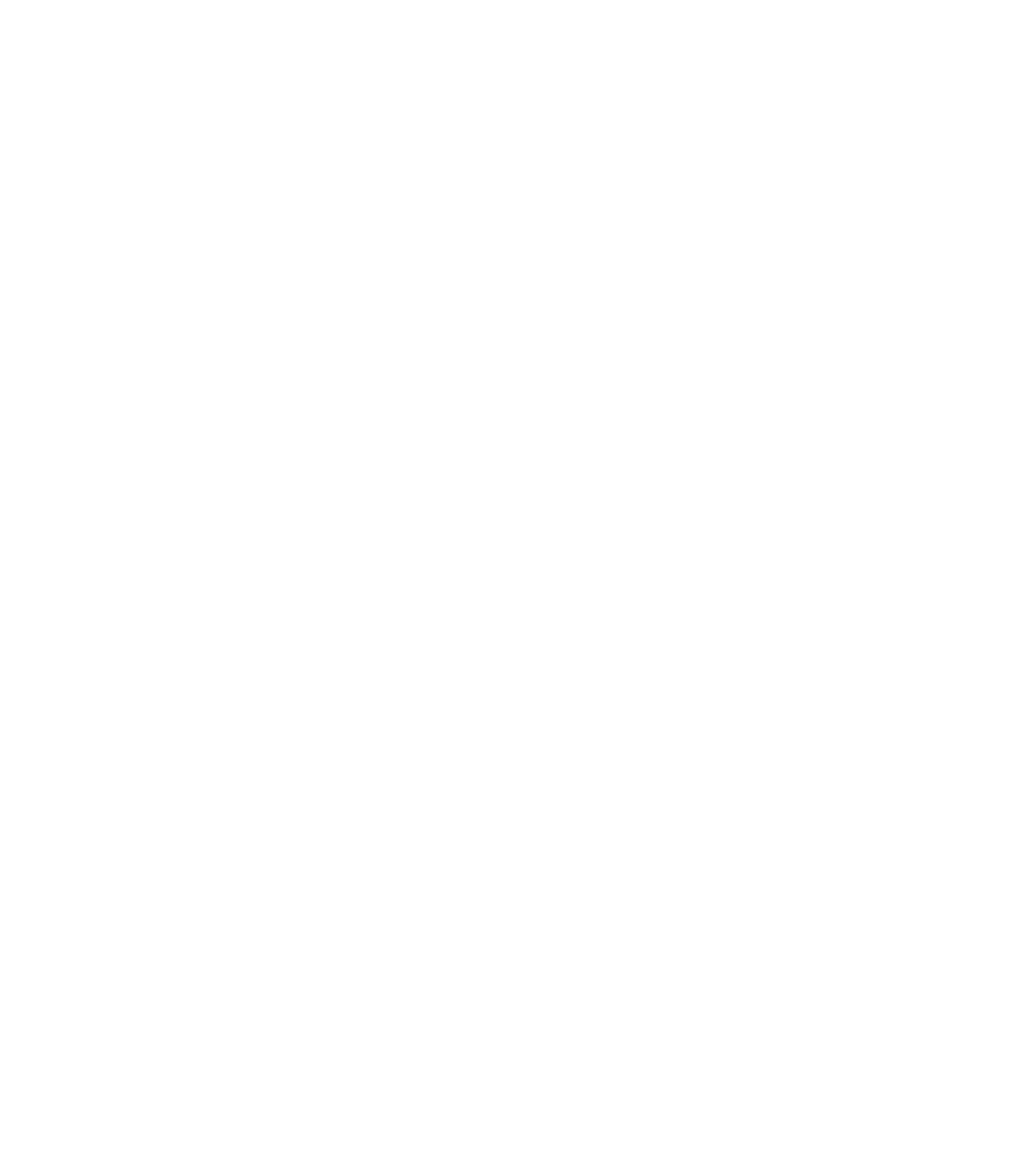
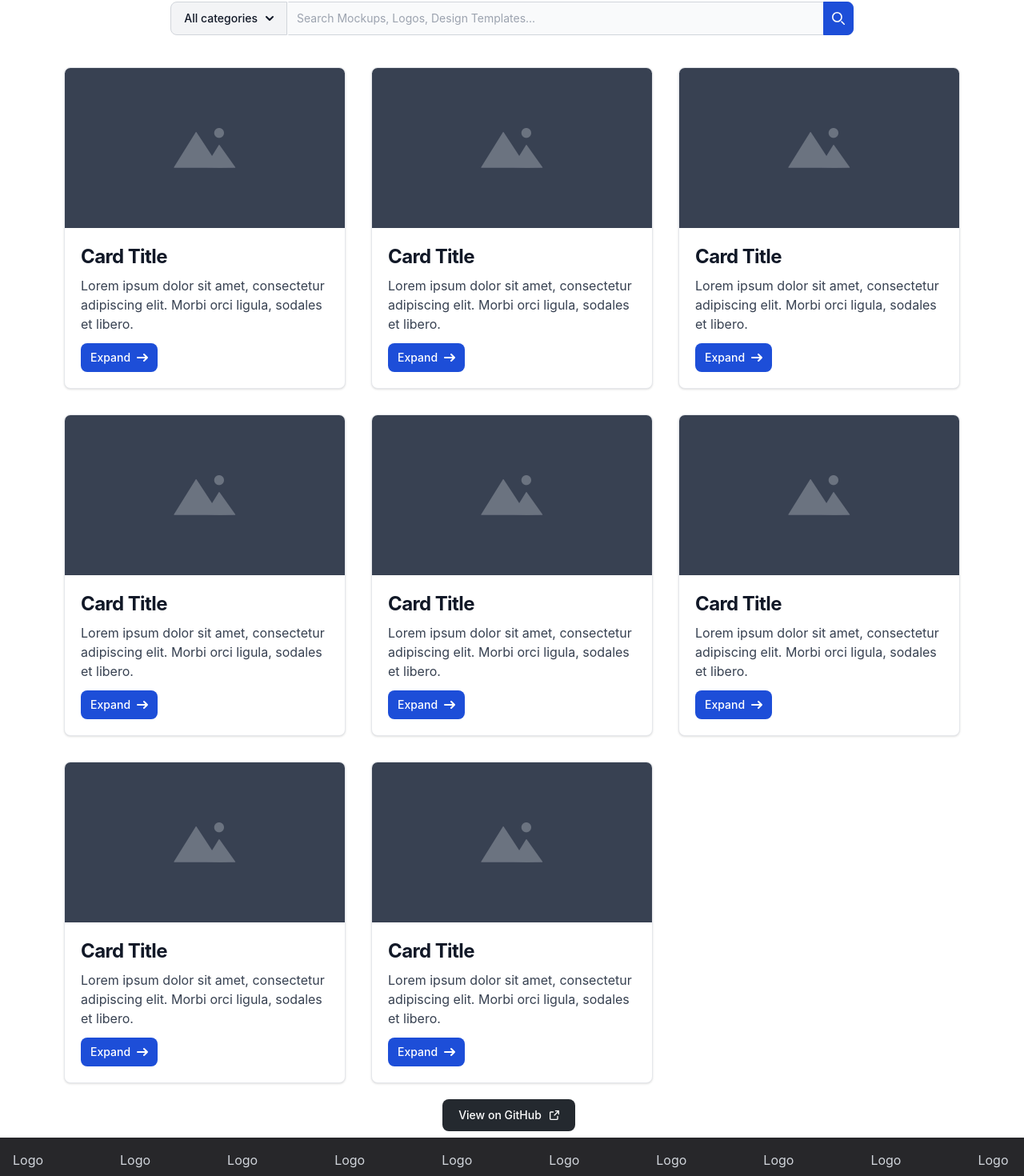
Before and after one commit to agraham02/portfolio-website, a React (Create React App) app: page / in a window 1280 px wide. Shown: the part 926-2396 px from the top of the page at 80% size. Before the commit the page ends 860 px from the top, so only its background shows below. Built offline with nearby package versions, Linux system fonts and the light colour scheme.

Commit message:
Done Projects section v1.0

```diff
--- a/src/App.js
+++ b/src/App.js
@@ -13,13 +13,13 @@ function App() {
         <>
             <Nav />
             <Header />
-            {/* <main>
+            <main>
                 <Projects />
-                <AboutMe />
+                {/* <AboutMe />
                 <StatsBanner />
-                <Contact />
+                <Contact /> */}
             </main>
-            <Footer /> */}
+            {/* <Footer /> */}
         </>
     );
 }
--- a/src/components/Header.js
+++ b/src/components/Header.js
@@ -33,9 +33,9 @@ export default function Header() {
 
 function CustomButton({text, type}) {
     const primaryStyle =
-        "text-white bg-blue-700 hover:bg-blue-800 focus:ring-4 focus:ring-blue-300 font-medium rounded-lg text-sm px-5 py-2.5 mr-2 mb-2 :bg-blue-600 focus:outline-none grow cursor-pointer";
+        "text-white bg-blue-700 hover:bg-blue-800 focus:ring-4 focus:ring-blue-300 font-medium rounded-lg text-sm px-5 py-2.5 mr-2 mb-2 dark:bg-blue-600 dark:hover:bg-blue-700 focus:outline-none dark:focus:ring-blue-800 grow cursor-pointer";
     const secondaryStyle =
-        "py-2.5 px-5 mr-2 mb-2 text-sm font-medium text-gray-900 focus:outline-none bg-white rounded-lg border border-gray-200 hover:bg-gray-100 hover:text-blue-700 focus:z-10 focus:ring-4 focus:ring-gray-200 grow cursor-pointer";
+        "py-2.5 px-5 mr-2 mb-2 text-sm font-medium text-gray-900 focus:outline-none bg-white rounded-lg border border-gray-200 hover:bg-gray-100 hover:text-blue-700 focus:z-10 focus:ring-4 focus:ring-gray-200 dark:focus:ring-gray-700 dark:bg-gray-800 dark:text-gray-400 dark:border-gray-600 dark:hover:text-white dark:hover:bg-gray-700 grow cursor-pointer";
     const tertiaryStyle = "";
     let style = primaryStyle;
 
--- a/src/components/Projects.js
+++ b/src/components/Projects.js
@@ -1,24 +1,190 @@
 import React from "react";
-import ProjectCard from "./sub-components/ProjectCard";
 
 export default function Projects() {
     return (
-        <div>
-            <h2>Projects</h2>
-            <div>
-                <div>Search</div>
-                <div>Filter</div>
+        <div className="flex flex-col items-center">
+            <h2 className="text-5xl">Projects</h2>
+            <SearchBar />
+            {/* <div>Filter</div> */}
+            <ProjectCardGrid />
+            <a className="text-white bg-[#24292F] hover:bg-[#24292F]/90 focus:ring-4 focus:outline-none focus:ring-[#24292F]/50 font-medium rounded-lg text-sm px-5 py-2.5 text-center inline-flex items-center dark:focus:ring-gray-500 dark:hover:bg-[#050708]/30 mr-2 mb-2 cursor-pointer">
+                View on GitHub
+                <svg
+                    className="w-3 h-3 ml-2.5"
+                    aria-hidden="true"
+                    xmlns="http://www.w3.org/2000/svg"
+                    fill="none"
+                    viewBox="0 0 18 18"
+                >
+                    <path
+                        stroke="currentColor"
+                        strokeLinecap="round"
+                        strokeLinejoin="round"
+                        strokeWidth="2"
+                        d="M15 11v4.833A1.166 1.166 0 0 1 13.833 17H2.167A1.167 1.167 0 0 1 1 15.833V4.167A1.166 1.166 0 0 1 2.167 3h4.618m4.447-2H17v5.768M9.111 8.889l7.778-7.778"
+                    />
+                </svg>
+            </a>
+            <InfiniteScrollBanner />
         </div>
-            <ProjectCardGrid />
-            <div>More on GitHub</div>
-            <InfiniteScrollBanner />
+    );
+}
+
+function SearchBar() {
+    return (
+        <form className="w-8/12 m-5">
+            <div class="flex">
+                <label
+                    for="search-dropdown"
+                    class="mb-2 text-sm font-medium text-gray-900 sr-only dark:text-white"
+                >
+                    Your Email
+                </label>
+                <button
+                    id="dropdown-button"
+                    data-dropdown-toggle="dropdown"
+                    class="flex-shrink-0 z-10 inline-flex items-center py-2.5 px-4 text-sm font-medium text-center text-gray-900 bg-gray-100 border border-gray-300 rounded-l-lg hover:bg-gray-200 focus:ring-4 focus:outline-none focus:ring-gray-100 dark:bg-gray-700 dark:hover:bg-gray-600 dark:focus:ring-gray-700 dark:text-white dark:border-gray-600"
+                    type="button"
+                >
+                    All categories{" "}
+                    <svg
+                        class="w-2.5 h-2.5 ml-2.5"
+                        aria-hidden="true"
+                        xmlns="http://www.w3.org/2000/svg"
+                        fill="none"
+                        viewBox="0 0 10 6"
+                    >
+                        <path
+                            stroke="currentColor"
+                            stroke-linecap="round"
+                            stroke-linejoin="round"
+                            stroke-width="2"
+                            d="m1 1 4 4 4-4"
+                        />
+                    </svg>
+                </button>
+                <div
+                    id="dropdown"
+                    class="z-10 hidden bg-white divide-y divide-gray-100 rounded-lg shadow w-44 dark:bg-gray-700"
+                >
+                    <ul
+                        class="py-2 text-sm text-gray-700 dark:text-gray-200"
+                        aria-labelledby="dropdown-button"
+                    >
+                        <li>
+                            <button
+                                type="button"
+                                class="inline-flex w-full px-4 py-2 hover:bg-gray-100 dark:hover:bg-gray-600 dark:hover:text-white"
+                            >
+                                Mockups
+                            </button>
+                        </li>
+                        <li>
+                            <button
+                                type="button"
+                                class="inline-flex w-full px-4 py-2 hover:bg-gray-100 dark:hover:bg-gray-600 dark:hover:text-white"
+                            >
+                                Templates
+                            </button>
+                        </li>
+                        <li>
+                            <button
+                                type="button"
+                                class="inline-flex w-full px-4 py-2 hover:bg-gray-100 dark:hover:bg-gray-600 dark:hover:text-white"
+                            >
+                                Design
+                            </button>
+                        </li>
+                        <li>
+                            <button
+                                type="button"
+                                class="inline-flex w-full px-4 py-2 hover:bg-gray-100 dark:hover:bg-gray-600 dark:hover:text-white"
+                            >
+                                Logos
+                            </button>
+                        </li>
+                    </ul>
+                </div>
+                <div class="relative w-full">
+                    <input
+                        type="search"
+                        id="search-dropdown"
+                        class="block p-2.5 w-full z-20 text-sm text-gray-900 bg-gray-50 rounded-r-lg border-l-gray-50 border-l-2 border border-gray-300 focus:ring-blue-500 focus:border-blue-500 dark:bg-gray-700 dark:border-l-gray-700  dark:border-gray-600 dark:placeholder-gray-400 dark:text-white dark:focus:border-blue-500"
+                        placeholder="Search Mockups, Logos, Design Templates..."
+                        required
+                    />
+                    <button
+                        type="submit"
+                        class="absolute top-0 right-0 p-2.5 text-sm font-medium h-full text-white bg-blue-700 rounded-r-lg border border-blue-700 hover:bg-blue-800 focus:ring-4 focus:outline-none focus:ring-blue-300 dark:bg-blue-600 dark:hover:bg-blue-700 dark:focus:ring-blue-800"
+                    >
+                        <svg
+                            class="w-4 h-4"
+                            aria-hidden="true"
+                            xmlns="http://www.w3.org/2000/svg"
+                            fill="none"
+                            viewBox="0 0 20 20"
+                        >
+                            <path
+                                stroke="currentColor"
+                                stroke-linecap="round"
+                                stroke-linejoin="round"
+                                stroke-width="2"
+                                d="m19 19-4-4m0-7A7 7 0 1 1 1 8a7 7 0 0 1 14 0Z"
+                            />
+                        </svg>
+                        <span class="sr-only">Search</span>
+                    </button>
+                </div>
+            </div>
+        </form>
+    );
+}
+
+function ProjectCard() {
+    return (
+        <div className="max-w-sm bg-white border border-gray-200 rounded-lg shadow dark:bg-gray-800 dark:border-gray-700 overflow-hidden">
+            <div className="overflow-hidden">
+                <img src="/defaul-image.jpg" />
+            </div>
+            <div className="p-5">
+                <h3 className="mb-2 text-2xl font-bold tracking-tight text-gray-900 dark:text-white">
+                    Card Title
+                </h3>
+                <p className="mb-3 font-norma text-gray-700 dark:text-gray-400">
+                    Lorem ipsum dolor sit amet, consectetur adipiscing elit.
+                    Morbi orci ligula, sodales et libero.
+                </p>
+                <div className="inline-flex items-center px-3 py-2 text-sm font-medium text-center text-white bg-blue-700 rounded-lg hover:bg-blue-800 focus:ring-4 focus:outline-none focus:ring-blue-300 dark:bg-blue-600 dark:hover:bg-blue-700 dark:focus:ring-blue-800 cursor-pointer">
+                    Expand
+                    <svg
+                        className="w-3.5 h-3.5 ml-2"
+                        aria-hidden="true"
+                        xmlns="http://www.w3.org/2000/svg"
+                        fill="none"
+                        viewBox="0 0 14 10"
+                    >
+                        <path
+                            stroke="currentColor"
+                            strokeLinecap="round"
+                            strokeLinejoin="round"
+                            strokeWidth="2"
+                            d="M1 5h12m0 0L9 1m4 4L9 9"
+                        />
+                    </svg>
+                </div>
+            </div>
         </div>
     );
 }
 
 function ProjectCardGrid() {
     return (
-        <div>
+        <div className="grid grid-cols-3 gap-8 m-5 mx-20">
+            <ProjectCard />
+            <ProjectCard />
+            <ProjectCard />
+            <ProjectCard />
+            <ProjectCard />
             <ProjectCard />
             <ProjectCard />
             <ProjectCard />
@@ -28,7 +194,17 @@ function ProjectCardGrid() {
 
 function InfiniteScrollBanner() {
     return (
-      <div>
+        <div className="bg bg-zinc-800 text-gray-300 flex space-x-24 overflow-hidden w-full p-4">
+            <div>Logo</div>
+            <div>Logo</div>
+            <div>Logo</div>
+            <div>Logo</div>
+            <div>Logo</div>
+            <div>Logo</div>
+            <div>Logo</div>
+            <div>Logo</div>
+            <div>Logo</div>
+            <div>Logo</div>
             <div>Logo</div>
             <div>Logo</div>
             <div>Logo</div>
--- a/src/components/sub-components/ProjectCard.js
+++ b/src/components/sub-components/ProjectCard.js
@@ -1,21 +1 @@
 import React from "react";
-
-export default function ProjectCard() {
-    return (
-        <div>
-            <div>
-                <img />
-            </div>
-            <div>
-                <h3>Card Title</h3>
-                <p>
-                    Lorem ipsum dolor sit amet, consectetur adipiscing elit.
-                    Morbi orci ligula, sodales et libero.
-                </p>
-            </div>
-            <div>
-                <div>GitHub</div>
-            </div>
-        </div>
-    );
-}
--- a/tailwind.config.js
+++ b/tailwind.config.js
@@ -1,8 +1,9 @@
 /** @type {import('tailwindcss').Config} */
 module.exports = {
+    darkMode: "class",
     content: ["./src/**/*.{js,jsx,ts,tsx}"],
     theme: {
         extend: {},
     },
-    plugins: []
+    plugins: [],
 };
```
Also changed, not shown: src/components/Nav.js (+7 -3 lines), public/defaul-image.jpg (added). Lines whose indentation alone changed are shown as unchanged.
